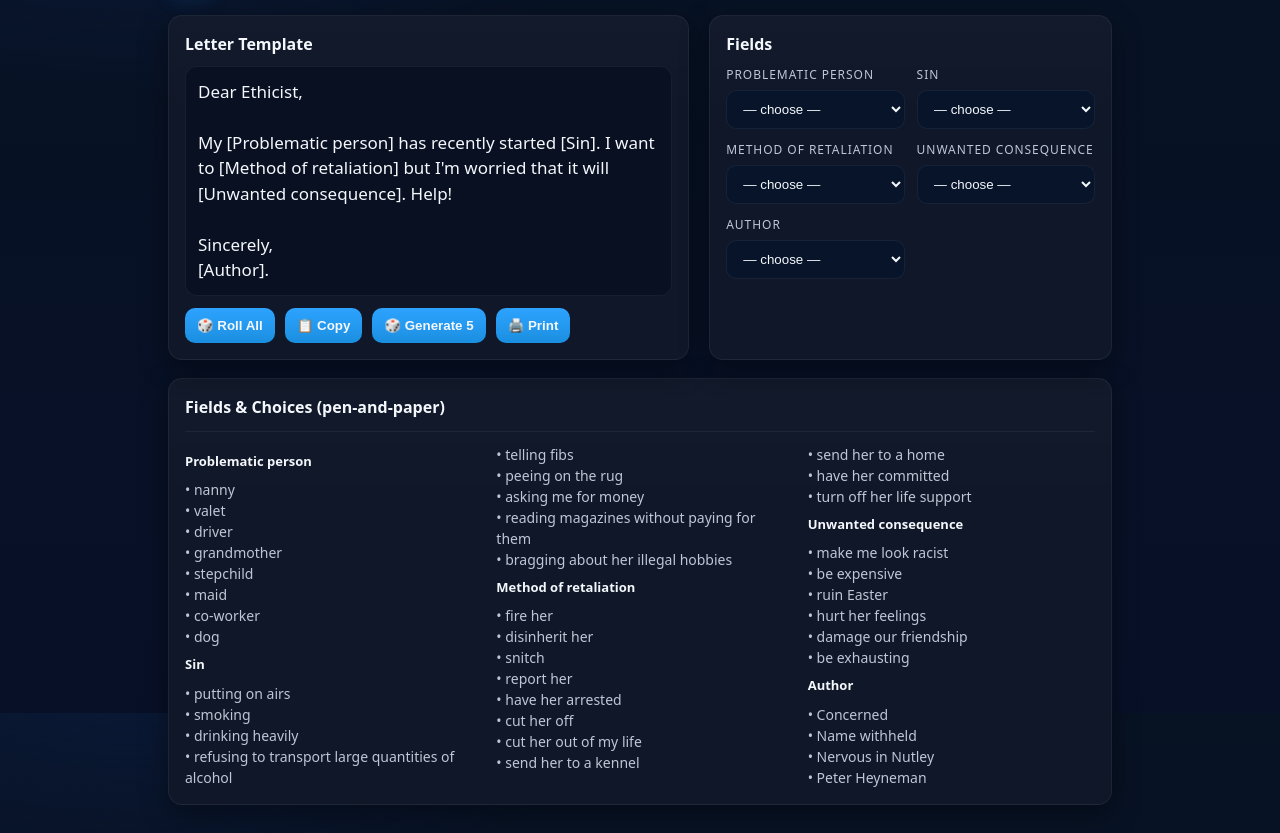
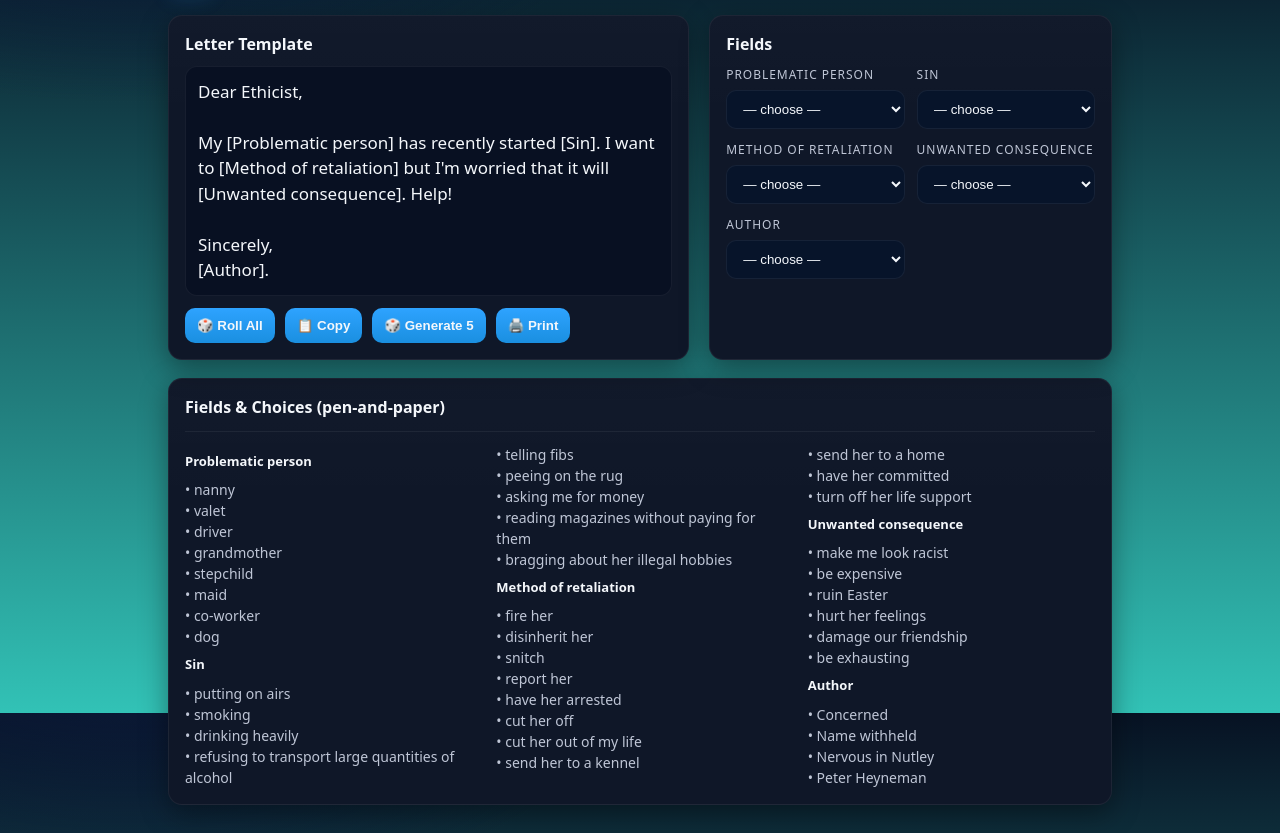
Before and after one commit to jimmyjam6000/ask-the-ethicist, a plain HTML site: page index.html in a window 1280 px wide. Shown: the part 87-920 px from the top of the page. Drawn offline with Linux system fonts and the light colour scheme.

Commit message:
Update index.html

```diff
--- a/index.html
+++ b/index.html
@@ -6,7 +6,7 @@
   <title>NYT Ethicist MadLibs — Generator</title>
   <style>
     :root{
-      --bg:#081028;
+      --bg:#32C2B6;
       --panel:#0f1728;
       --ink:#f4f7fb;
       --muted:#bfc6d6;
```
